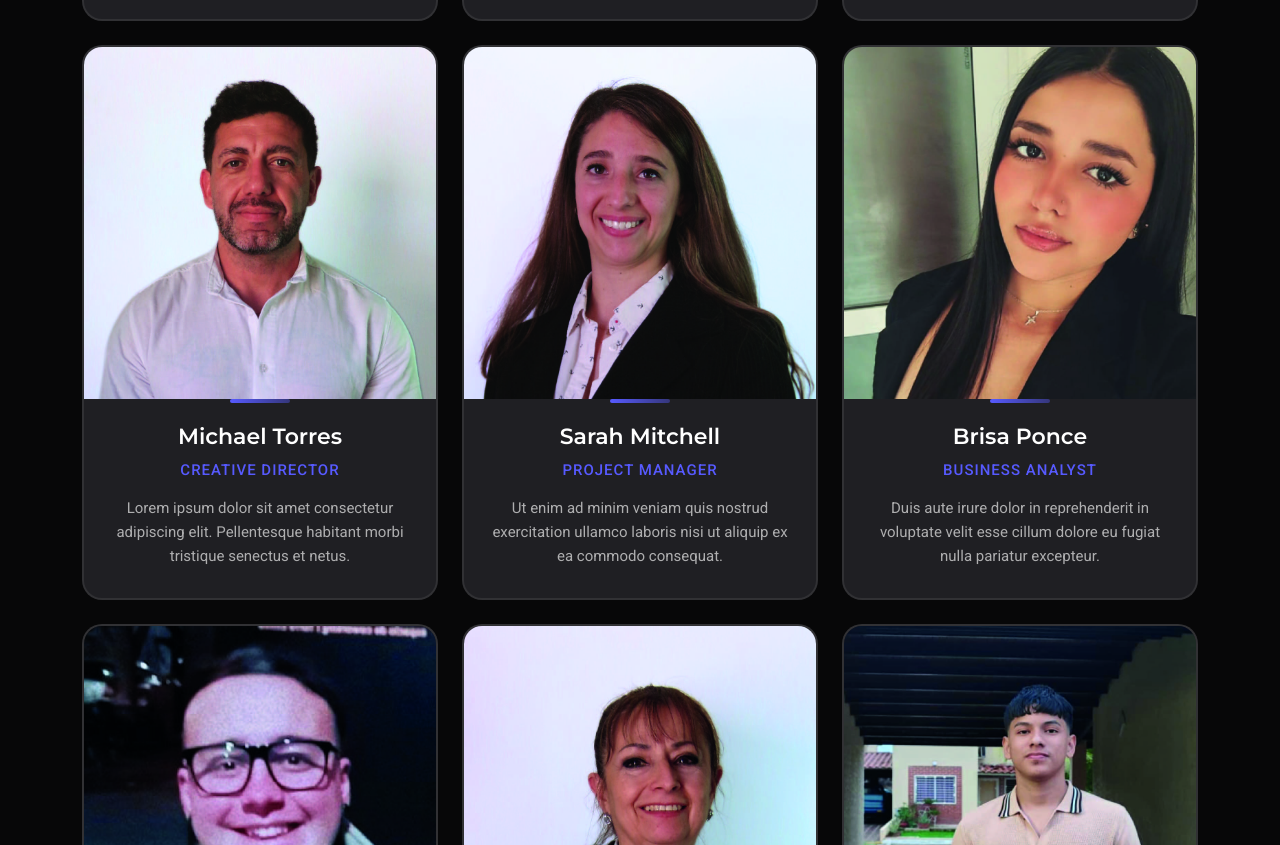
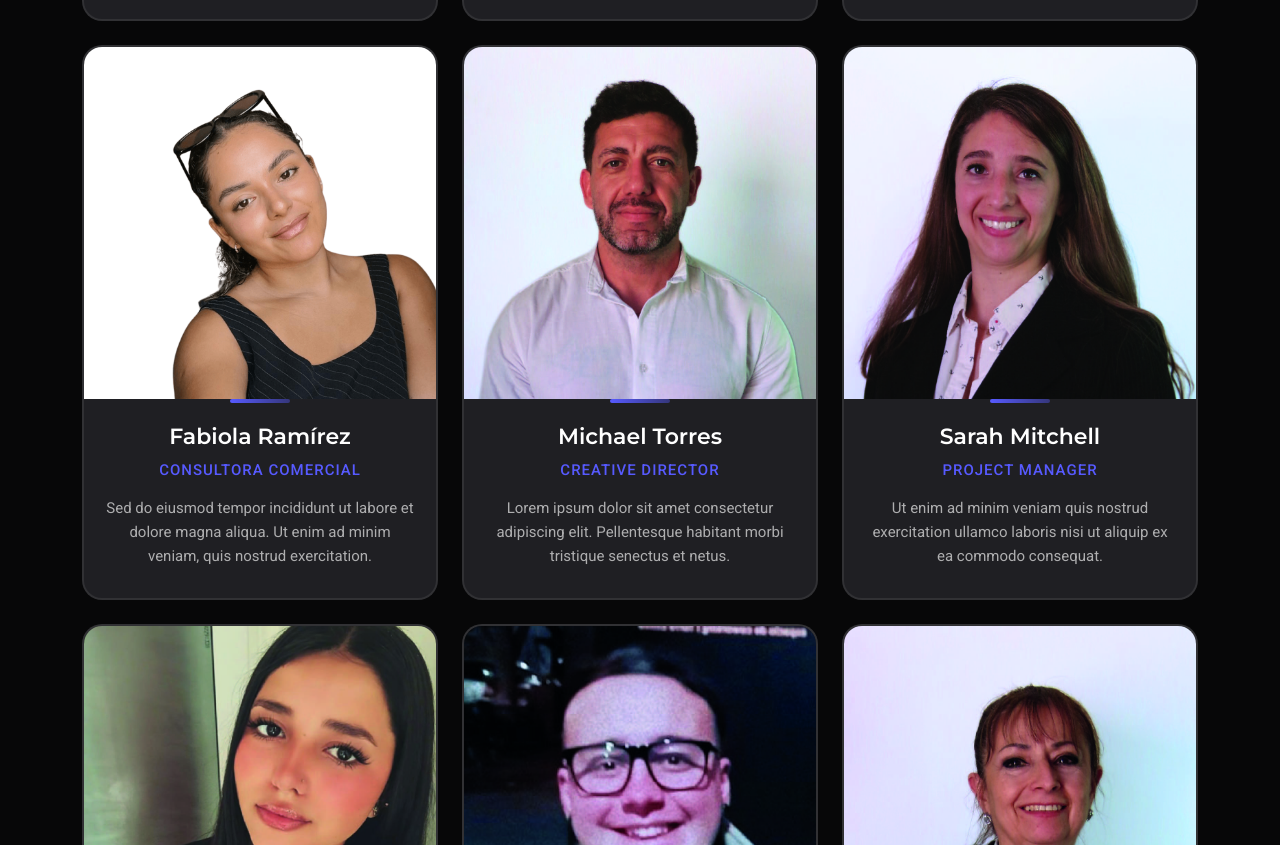
Before and after one commit to EmiGarciaFuenzalidaJ/Daia, a plain HTML site: page index.html in a window 1280 px wide. Shown: the part 9080-9925 px from the top of the page. Drawn offline with nearby package versions, Linux system fonts and the light colour scheme; animation ran at ten frames a second.

Commit message:
team member added

```diff
--- a/index.html
+++ b/index.html
@@ -847,6 +847,26 @@ document.addEventListener("DOMContentLoaded", function () {
             </div><!-- End Team Member -->
           </div>
 
+           <div class="col-lg-4 col-md-6" data-aos="fade-up" data-aos-delay="200">
+            <div class="team-member">
+              <div class="member-image">
+                <img src="assets/img/person/9.png" class="img-fluid" alt="" loading="lazy">
+                <div class="social-overlay">
+                  <!--<div class="social-icons">
+                    <a href="#"><i class="bi bi-linkedin"></i></a>
+                    <a href="#"><i class="bi bi-twitter-x"></i></a>
+                    <a href="#"><i class="bi bi-instagram"></i></a>
+                  </div>-->
+                </div>
+              </div>
+              <div class="member-info">
+                <h4>Fabiola Ramírez</h4>
+                <span>Consultora Comercial</span>
+                <p>Sed do eiusmod tempor incididunt ut labore et dolore magna aliqua. Ut enim ad minim veniam, quis nostrud exercitation.</p>
+              </div>
+            </div><!-- End Team Member -->
+          </div>
+
           <div class="col-lg-4 col-md-6" data-aos="fade-up" data-aos-delay="300">
             <div class="team-member">
               <div class="member-image">
```
Also changed, not shown: assets/img/person/9.png (added).
